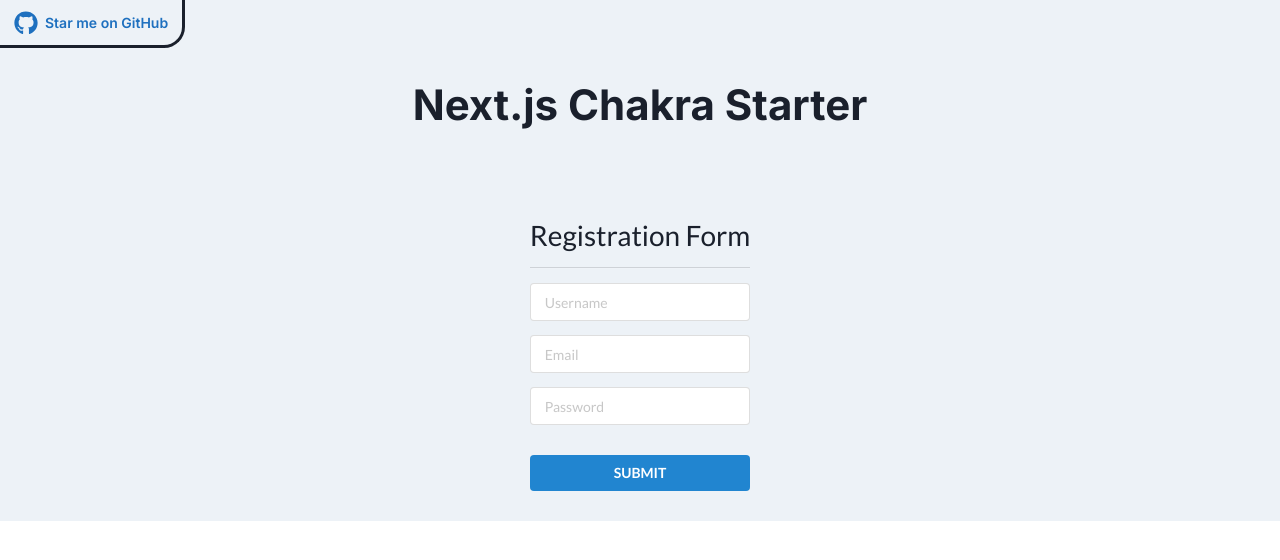
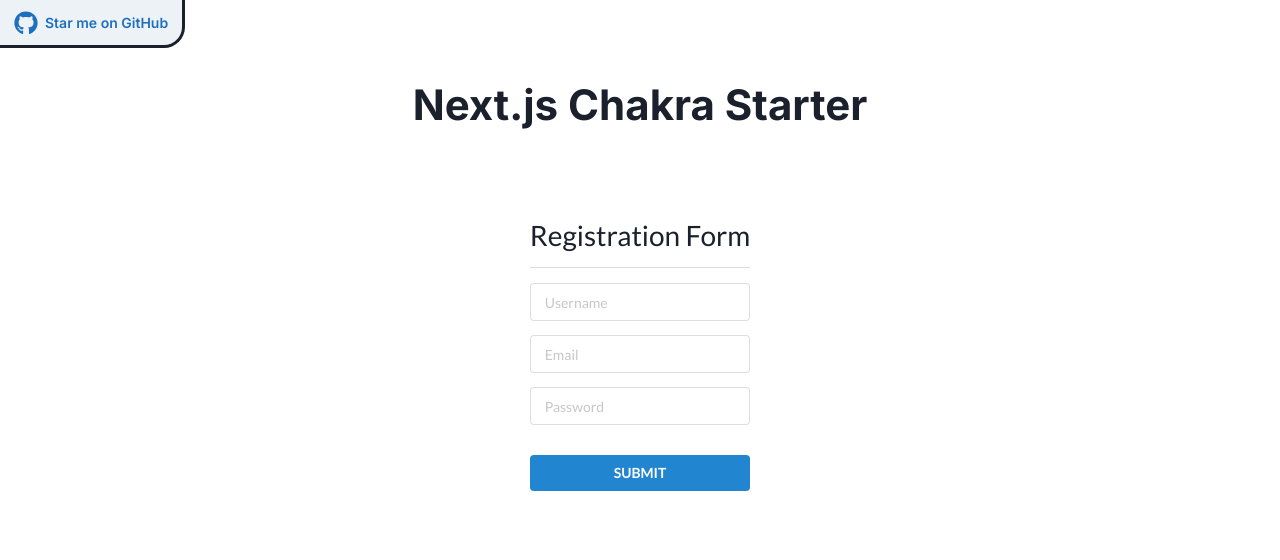
Before and after one commit to seanmodd/reactformhook_official, a Next.js app: page / in a window 1280 px wide. Shown: the top 560 px of the page. Built offline with nearby package versions, Linux system fonts and the light colour scheme.

Commit message:
validation initial additions again

```diff
--- a/components/PageContainer.js
+++ b/components/PageContainer.js
@@ -4,12 +4,7 @@ const PageContainer = ({ children, title }) => {
   const { colorMode } = useColorMode();
 
   return (
-    <VStack
-      minh="100vh"
-      maxh="100%"
-      bg={colorMode === 'light' ? 'gray.100' : 'gray.800'}
-      transition="background 100ms linear"
-    >
+    <VStack>
       <Heading pt={24} as="h1" size="2xl" pb={24} textAlign="center">
         {title}
       </Heading>
--- a/styles/css/nprogress.css
+++ b/styles/css/nprogress.css
@@ -1,3 +1,4 @@
+
 /* Make clicks pass-through */
 #nprogress {
   pointer-events: none;
```
